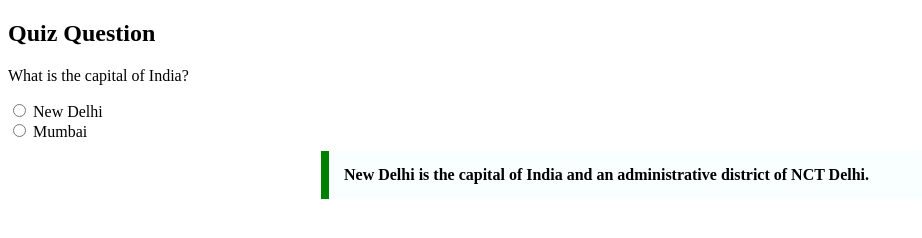
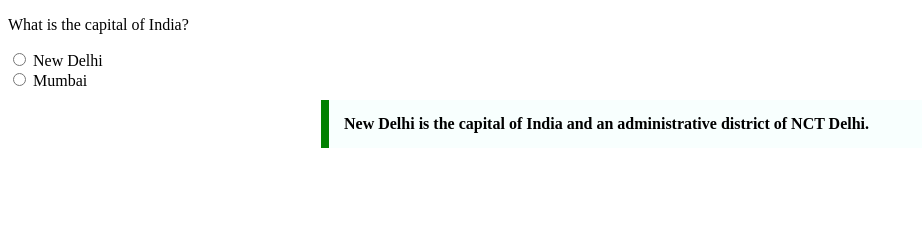
Before and after one commit to acciojob/trivia-Swathi0827, a website: page main.html in a window 1280 px wide. Shown: the whole page, without its empty margins (0-922 px from the left). Drawn offline with Linux system fonts and the light colour scheme.

Commit message:
created a submission

```diff
--- a/main.html
+++ b/main.html
@@ -22,25 +22,11 @@
 
 <body>
 	<!-- the entire body must be written by student -->
-    <!DOCTYPE html>
 
-    <!-- Quiz Question Section -->
-    <section>
-        <h2>Quiz Question</h2>
         <p>What is the capital of India?</p>
-        <form>
-            <label>
-                <input type="radio" name="capital" value="new-delhi"> New Delhi
-            </label>
+            <input type="radio" name="capital" value="new-delhi"> New Delhi
             <br>
-            <label>
-                <input type="radio" name="capital" value="mumbai"> Mumbai
-            </label>
-        </form>
-    </section>
-
-    <!-- Quotation Section -->
-    <section>
+            <input type="radio" name="capital" value="mumbai"> Mumbai
         <blockquote>
             New Delhi is the capital of India and an administrative district of NCT Delhi.
         </blockquote>
```
